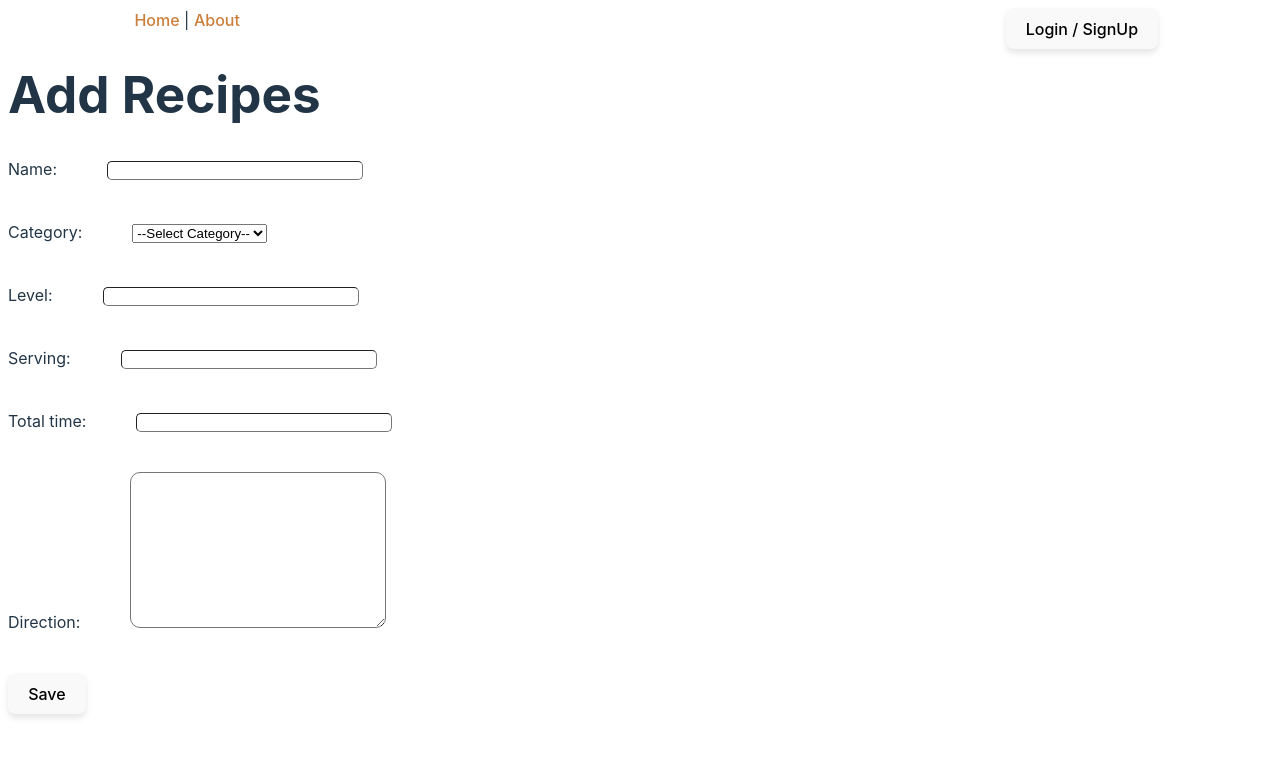
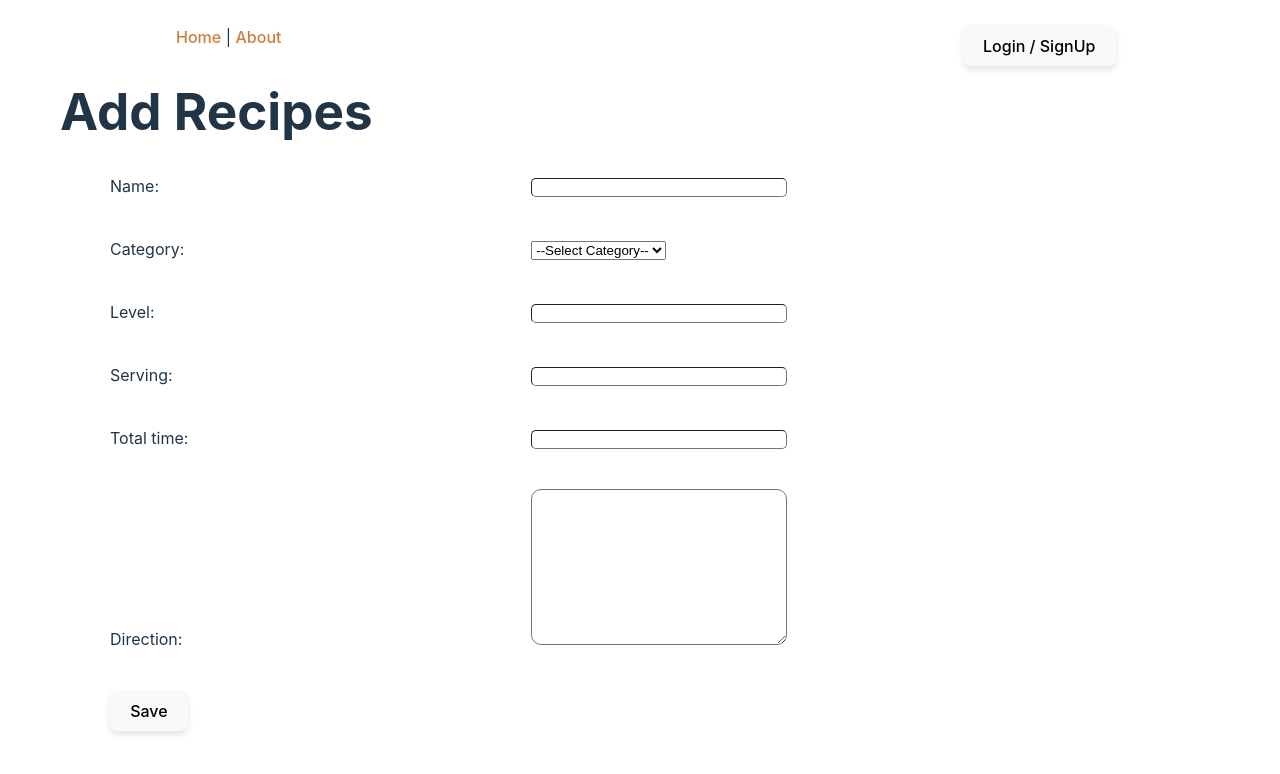
Before and after one commit to dayane112/CapStone-Recipe---Frontend, a React (Vite) app: page /addrecipe in a window 1280 px wide. Shown: the top 774 px of the page. Built offline with nearby package versions, Linux system fonts and the light colour scheme.

Commit message:
styled the add recipe page margin and space around the text and inputs

```diff
--- a/src/pages/AddRecipe.jsx
+++ b/src/pages/AddRecipe.jsx
@@ -18,7 +18,7 @@ function AddRecipe() {
         <>
             <NavBar />
             <h1>Add Recipes</h1>
-            <form onSubmit={handleSubmit}>
+            <form className="recipeForm" onSubmit={handleSubmit}>
                 <div className="form-group">
                     <label>Name: </label>
                     <input type="text" name="name" />
--- a/src/styles/recipeStyle.css
+++ b/src/styles/recipeStyle.css
@@ -1,3 +1,7 @@
+body{
+    margin: 25px 60px 0px 60px;
+}
+
 input[type="text"] {
     border-radius: 5px;
     border-width: .5px;
@@ -6,12 +10,12 @@ input[type="text"] {
     /* align-items: end; */
 }
 
-/* .direction-label {
-    display: flex;
-    align-items: flex-start;
-    gap: 10px;
-    margin-bottom: 10px;
-} */
+.direction-label {
+    /* display: flex;
+    align-items: flex-start; */
+    /* gap: 10px;
+    margin-bottom: 10px; */
+}
 
 
 
@@ -24,12 +28,20 @@ textarea {
 form label {
     display: inline-block;
     margin-bottom: 15px;
+    text-align: left;
+    width: 40%;
 }
 
 form input, form select, form textarea {
     margin-left: 50px;
     /* float: right; */
 
+}
+
+.recipeForm {
+    width: 80%;
+    margin-left: 50px;
+    margin-right: 50px;
 }
 
 /* .columns {
```
